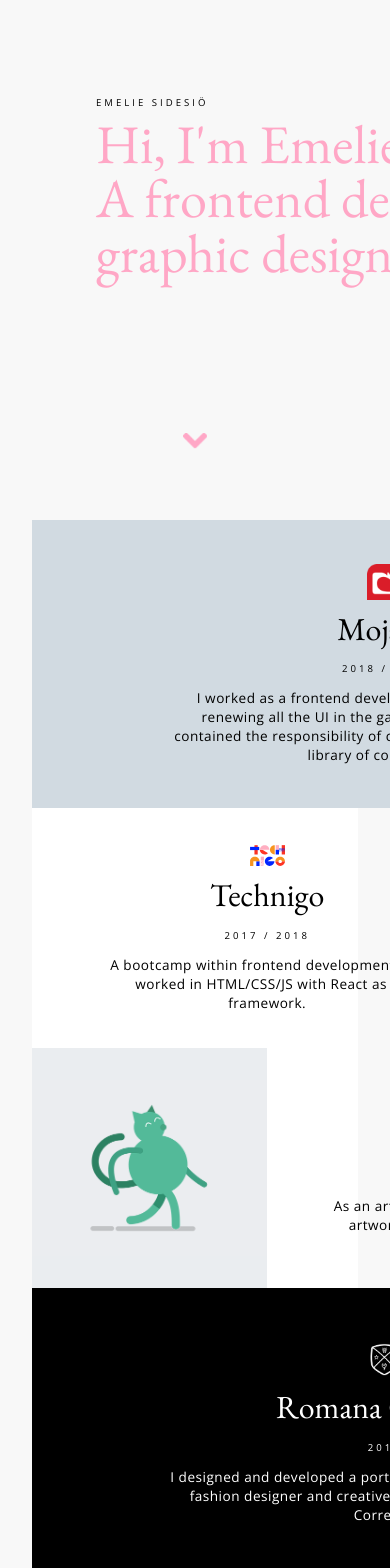
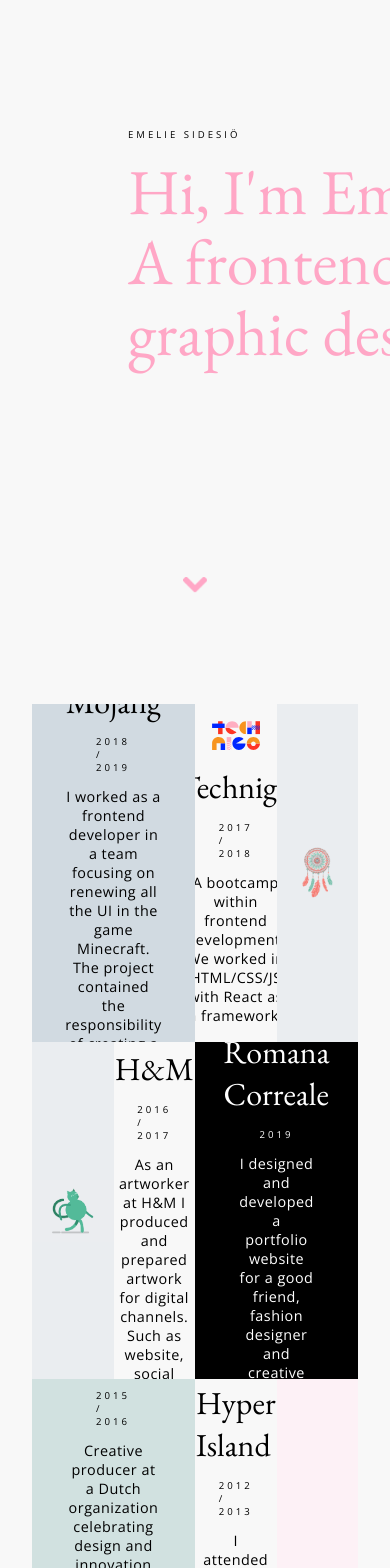
Before and after one commit to emeliesidesio/portfolio2.0, a React (Create React App) app: page / in a window 390 px wide. Shown: the top 1568 px of the page. Built offline with nearby package versions, Linux system fonts and the light colour scheme.

Commit message:
restructure the grid component, remove media queries

```diff
--- a/src/components/content/index.css
+++ b/src/components/content/index.css
@@ -1,19 +1,36 @@
 .content {
-  display: grid;
-  grid-template-rows: 20rem 20rem 20rem 20rem;
-  grid-template-columns: 19rem 19rem 19rem 19rem;
-  margin: 0 2rem;
-  background: white;
+  width: 1280px;
+  max-width: 100%;
+  overflow: hidden;
+  padding: 2rem 2rem 0 2rem;
+}
+
+.grid {
+  display: flex;
+  flex-flow: row wrap;
+}
+
+.gridItem {
+  height: 40vh;
+  flex: 25%;
+  padding: 2rem;
+  position: relative;
+  overflow: hidden;
+  display: flex;
+  flex-direction: column;
+  justify-content: center;
+  align-items: center;
+}
+
+.wide {
+  flex: 50%;
+  padding: 4rem;
 }
 
 .imageSmall {
   background-size: contain;
   background-position: center;
   background-repeat: no-repeat;
-}
-
-.imageBig {
-  background-size: cover;
 }
 
 .animation {
@@ -50,19 +67,6 @@
   color: white;
 }
 
-.textContainer {
-  display: flex;
-  flex-direction: column;
-  justify-content: center;
-  align-items: center;
-  padding: 0 1rem;
-}
-
-.wide {
-  grid-column: span 2;
-  padding: 0 5rem;
-}
-
 .logo {
   width: 3rem;
 }
@@ -70,24 +74,3 @@
 .logoBig {
   width: 6rem;
 }
-
-@media (max-width: 768px) {
-  .content {
-    grid-template-rows: 18rem 15rem 15rem 18rem 18rem 15rem 15rem 18rem;
-    grid-template-columns: 14.7rem 14.7rem 14.7rem;
-  }
-  .textContainer {
-    grid-column: span 2;
-    padding: 0 4rem;
-  }
-  .wide {
-    grid-column: span 3;
-    padding: 0 8.5rem;
-  }
-  .logo {
-    width: 2.2rem;
-  }
-  .logoBig {
-    width: 4rem;
-  }
-}
--- a/src/components/content/index.js
+++ b/src/components/content/index.js
@@ -17,7 +17,8 @@
   render() {
     return (
       <div className="content">
-        <div className="textContainer wide blue">
+        <div className="grid">
+          <div className="gridItem wide blue">
             <img className="logo space" src={mojang} alt="Mojang"/>
             <div className="heading2">Mojang</div>
             <div className="subHeading padding">2018 / 2019</div>
@@ -26,23 +27,23 @@
             responsibility of creating a design system and a library of components.
             </div>
           </div>
-        <div className="textContainer">
+          <div className="gridItem">
             <img className="logo space" src={technigo} alt="Technigo"/>
             <div className="heading2">Technigo</div>
             <div className="subHeading padding">2017 / 2018</div>
             <div className="paragraph">A bootcamp within frontend development. We worked
             in HTML/CSS/JS with React as a framework.</div>
           </div>
-        <div className="imageSmall grey" style={{ backgroundImage: `url(${dreamcatcher})` }}></div>
-        <div className="imageSmall grey" style={{ backgroundImage: `url(${cat})` }}></div>
-        <div className="textContainer">
+          <div className="gridItem imageSmall grey" style={{ backgroundImage: `url(${dreamcatcher})` }}></div>
+          <div className="gridItem imageSmall grey" style={{ backgroundImage: `url(${cat})` }}></div>
+          <div className="gridItem">
             <img className="logo space" src={hm} alt="H&M"/>
             <div className="heading2">H&M</div>
             <div className="subHeading padding">2016 / 2017</div>
             <div className="paragraph">As an artworker at H&M I produced and prepared
             artwork for digital channels. Such as website, social media and newsletter.</div>
           </div>
-        <div className="textContainer wide white black">
+          <div className="gridItem wide white black">
             <img className="logo space" src={romanacorreale} alt="Romana Correale"/>
             <div className="heading2">Romana Correale</div>
             <div className="subHeading padding">2019</div>
@@ -50,7 +51,7 @@
             friend, fashion designer and creative director Francesca Romana Correale.
             </div>
           </div>
-        <div className="textContainer wide green">
+          <div className="gridItem wide green">
             <img className="logo space" src={adcn} alt="ADCN"/>
             <div className="heading2">ADCN</div>
             <div className="subHeading padding">2015 / 2016</div>
@@ -59,16 +60,16 @@
             the annual ADCN Awards (the Dutch equivalent to Guldägget).
             </div>
           </div>
-        <div className="textContainer">
+          <div className="gridItem">
             <img  className="logo space" src={hyperisland} alt="Hyper Island"/>
             <div className="heading2">Hyper Island</div>
             <div className="subHeading padding">2012 / 2013</div>
             <div className="paragraph">I attended the program Motion Graphics,
             an education within animation and graphic design.</div>
           </div>
-        <div className="imageSmall pink" style={{ backgroundImage: `url(${fries})` }}></div>
-        <div className="animation grey"><LottieControl /></div>
-        <div className="textContainer black white">
+          <div className="gridItem imageSmall pink" style={{ backgroundImage: `url(${fries})` }}></div>
+          <div className="gridItem animation grey"><LottieControl /></div>
+          <div className="gridItem black white">
             <img className="logoBig space" src={ivyrevel} alt="Ivyrevel"/>
             <div className="heading2">Ivyrevel</div>
             <div className="subHeading padding">2016</div>
@@ -76,7 +77,7 @@
             graphical content. Mainly focusing on developing website and newsletter.
             </div>
           </div>
-        <div className="textContainer wide purple">
+          <div className="gridItem wide purple">
             <img className="logoBig space" src={fjallraven} alt="Fjällräven"/>
             <div className="heading2">Fjällräven</div>
             <div className="subHeading padding">2013 / 2015</div>
@@ -87,6 +88,7 @@
             </div>
           </div>
         </div>
+      </div>
     )
   }
 }
--- a/src/components/footer/index.css
+++ b/src/components/footer/index.css
@@ -1,31 +1,31 @@
 .footer {
   display: flex;
   justify-content: center;
-  padding: 7rem;
+  padding: 5rem;
   background: white;
   margin: 0 2rem;
 }
 
 .imageProfile {
-  width: 15rem;
+  width: 12rem;
   border-radius: 50%;
 }
 
 .pin {
-  width: 1.5rem;
+  width: 1.2rem;
   margin-right: 0.3rem;
 }
 
 .leftContainer {
-  width: 20rem;
+  width: 25%;
+  margin-right: 2rem;
   display: flex;
   flex-direction: column;
   align-items: center;
 }
 
 .rightContainer {
-  width: 30rem;
-  padding-left: 2rem;
+  width: 50%;
   display: flex;
   flex-direction: column;
   justify-content: space-between;
@@ -43,33 +43,13 @@
 
 .icon {
   width: 2rem;
-  margin-right: 0.3rem;
+  margin-right: 0.5rem;
 }
 
-@media (max-width: 768px) {
-  .footer {
-    padding: 4rem;
-  }
-  .rightContainer {
-    width: 35rem;
-    padding-left: 1rem;
-  }
-  .leftContainer {
-    width: 30rem;
-  }
-  .imageProfile {
-    width: 12rem;
-  }
-  .location {
-    margin-top: 0.5rem;
-  }
-  .socialIcons {
-    margin-top: 2rem;
-  }
-  .skillsHeader {
-    margin-top: 1.2rem;
-  }
-  .icon {
-    margin-right: 0.5rem;
-  }
+.skillsHeader {
+  margin-top: 1.5rem;
 }
+
+.socialIcons {
+  margin-top: 2rem;
+}
--- a/src/components/footer/index.js
+++ b/src/components/footer/index.js
@@ -13,7 +13,7 @@
         <img className="imageProfile" src={profile} alt="Emelie Sidesiö"/>
         <div className="location">
           <img className="pin" src={pin} alt="Location"/>
-          <div className="subHeading">Stockholm, Sweden</div>
+          <div className="subHeading">Stockholm</div>
         </div>
       </div>
       <div className="rightContainer">
--- a/src/components/header/index.css
+++ b/src/components/header/index.css
@@ -1,12 +1,6 @@
 .header {
   display: flex;
   flex-direction: column;
-  width: 40rem;
-  padding: 10rem 0 19rem 10rem;
+  width: 47rem;
+  padding: 8rem 0 19rem 8rem;
 }
-
-@media (max-width: 768px) {
-  .header {
-    padding: 6rem 0 15rem 6rem;
-  }
-}
--- a/src/index.css
+++ b/src/index.css
@@ -1,3 +1,7 @@
+* {
+  box-sizing: border-box;
+}
+
 body {
   margin: 0;
   padding: 0;
@@ -44,19 +48,3 @@
 .padding {
   margin: 0.8rem 0;
 }
-
-@media (max-width: 768px) {
-  .heading1 {
-    font-size: 3.4rem;
-    line-height: 1;
-  }
-  .paragraph {
-    font-size: 0.85rem;
-  }
-  .space {
-    margin-bottom: 0.5rem;
-  }
-  .spaceSmall {
-    margin-bottom: 0.5rem;
-  }
-}
--- a/src/pages/home/index.css
+++ b/src/pages/home/index.css
@@ -23,9 +23,3 @@
     transform: translateY(-15px);
   }
 }
-
-@media (max-width: 768px) {
-  .scrollIndicator {
-    top: 28rem;
-  }
-}
```
Lines whose indentation alone changed are shown as unchanged.
